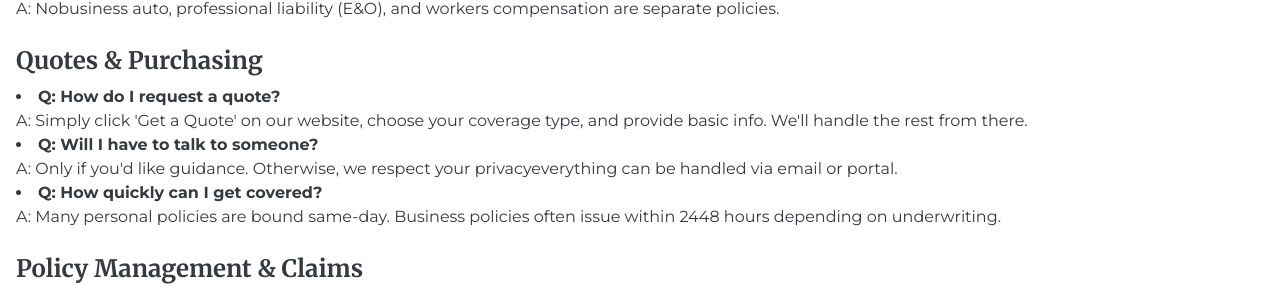
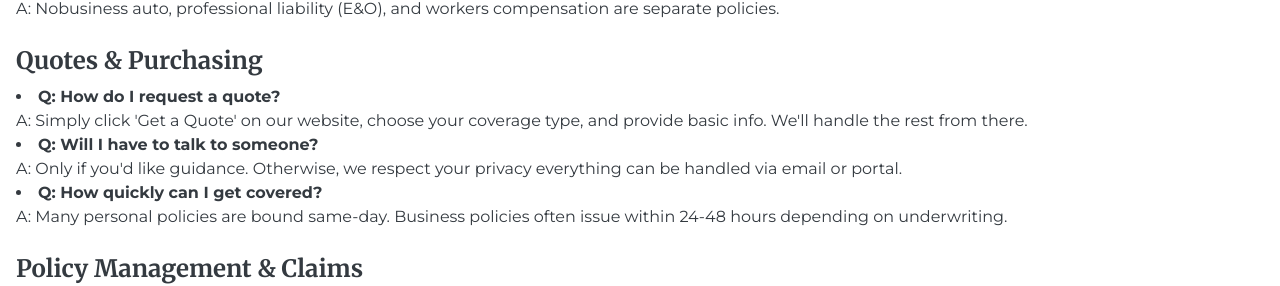
Before and after one commit to karimd18/cherries-insurance, a Next.js app: page /cherries-insurance_FAQ in a window 1280 px wide. Shown: the part 1079-1365 px from the top of the page. Built offline with nearby package versions, Linux system fonts and the light colour scheme.

Commit message:
fixing prod issues

```diff
--- a/src/app/cherries-insurance_FAQ/page.tsx
+++ b/src/app/cherries-insurance_FAQ/page.tsx
@@ -41,7 +41,7 @@ const FAQPage: React.FC = () => {
           <li>
             <strong>Q: How much coverage do I need?</strong>
             <br />
-            A: Coverage depends on several factors (vehicle/home value, liability exposure, drivers, location). We'll help determine needs based on your personal situation.
+            A: Coverage depends on several factors (vehicle/home value, liability exposure, drivers, location). We&apos;ll help determine needs based on your personal situation.
           </li>
           <li>
             <strong>Q: What affects my premium?</strong>
@@ -95,17 +95,17 @@ const FAQPage: React.FC = () => {
           <li>
             <strong>Q: How do I request a quote?</strong>
             <br />
-            A: Simply click 'Get a Quote' on our website, choose your coverage type, and provide basic info. We'll handle the rest from there.
+            A: Simply click &apos;Get a Quote&apos; on our website, choose your coverage type, and provide basic info. We&apos;ll handle the rest from there.
           </li>
           <li>
             <strong>Q: Will I have to talk to someone?</strong>
             <br />
-            A: Only if you'd like guidance. Otherwise, we respect your privacyeverything can be handled via email or portal.
+            A: Only if you&apos;d like guidance. Otherwise, we respect your privacy everything can be handled via email or portal.
           </li>
           <li>
             <strong>Q: How quickly can I get covered?</strong>
             <br />
-            A: Many personal policies are bound same-day. Business policies often issue within 2448 hours depending on underwriting.
+            A: Many personal policies are bound same-day. Business policies often issue within 24-48 hours depending on underwriting.
           </li>
         </ul>
       </section>
--- a/src/app/layout.tsx
+++ b/src/app/layout.tsx
@@ -6,7 +6,6 @@ import "./global.css";
 import Head from "next/head";
 import Script from "next/script";
 import Image from "next/image";
-import { useRouter } from "next/router";
 
 export default function RootLayout({
   children,
--- a/src/components/pages/HomePage.tsx
+++ b/src/components/pages/HomePage.tsx
@@ -16,12 +16,11 @@ import {
   Award,
   ArrowRight,
   Bike,
-  Anchor,
 } from "lucide-react";
 
 import Hero from "@/components/ui/Hero";
 import Button from "@/components/ui/Button";
-import Card, { CardContent, CardImage } from "@/components/ui/Card";
+import Card, { CardContent } from "@/components/ui/Card";
 import SectionTitle from "@/components/ui/SectionTitle";
 import FeatureCard from "@/components/ui/FeatureCard";
 
```
